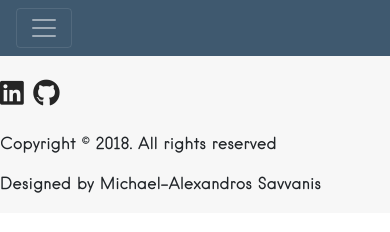
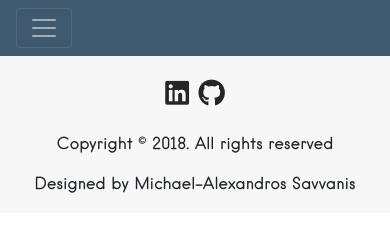
Before and after one commit to mikekolas/mikekolas.github.io, a plain HTML site: page escape.html in a window 390 px wide. Drawn offline with nearby package versions, Linux system fonts and the light colour scheme.

Commit message:
fixed viewport issues v2

```diff
--- a/css/style.css
+++ b/css/style.css
@@ -8,7 +8,7 @@
     max-height: 160px;
   }
   #me {
-    padding-left: 115px;
+    margin-left: 115px;
   }
 }
 
--- a/escape.html
+++ b/escape.html
@@ -32,16 +32,16 @@
 
     <footer id="footer">
           <div class="container">
-            <div id="social" class="row justify-content-sm-center">
+            <div id="social" class="row justify-content-center">
                   <ul class="list-unstyled">
                       <a href="https://www.linkedin.com/in/michalsavv/"><li class="fab fa-linkedin"></li></a>
                       <a href="https://github.com/mikekolas"><li class="fab fa-github"></li></a
                   </ul>
             </div>
-              <div class="row justify-content-sm-center">
+              <div class="row justify-content-center">
                   <p>Copyright © 2018. All rights reserved</p>
               </div>
-              <div class="row justify-content-sm-center">
+              <div class="row justify-content-center">
                   <p>Designed by Michael-Alexandros Savvanis</p>
               </div>
 
```
Also changed, not shown: tcl.html (+3 -3 lines), tslatric.html (+3 -3 lines).
